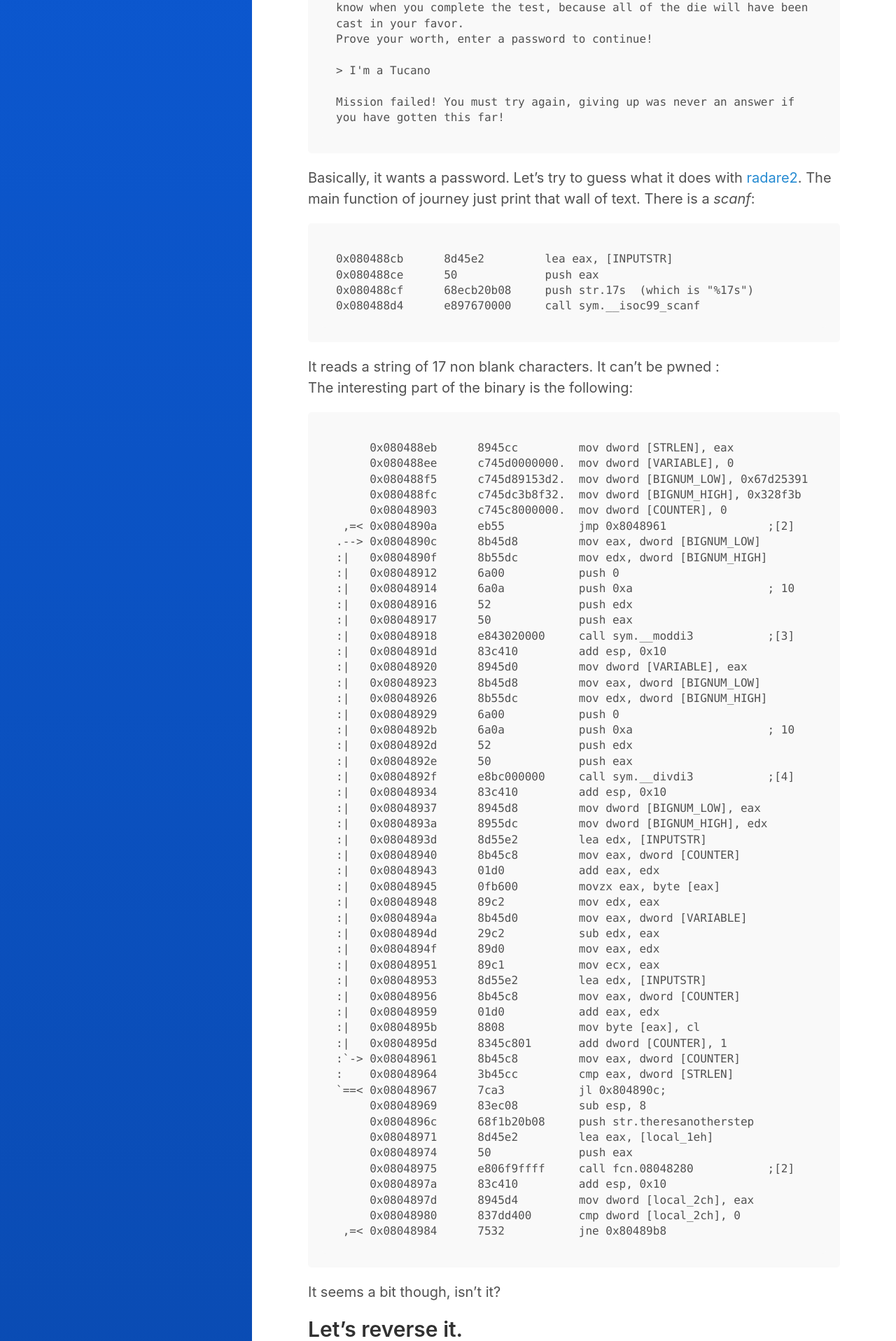
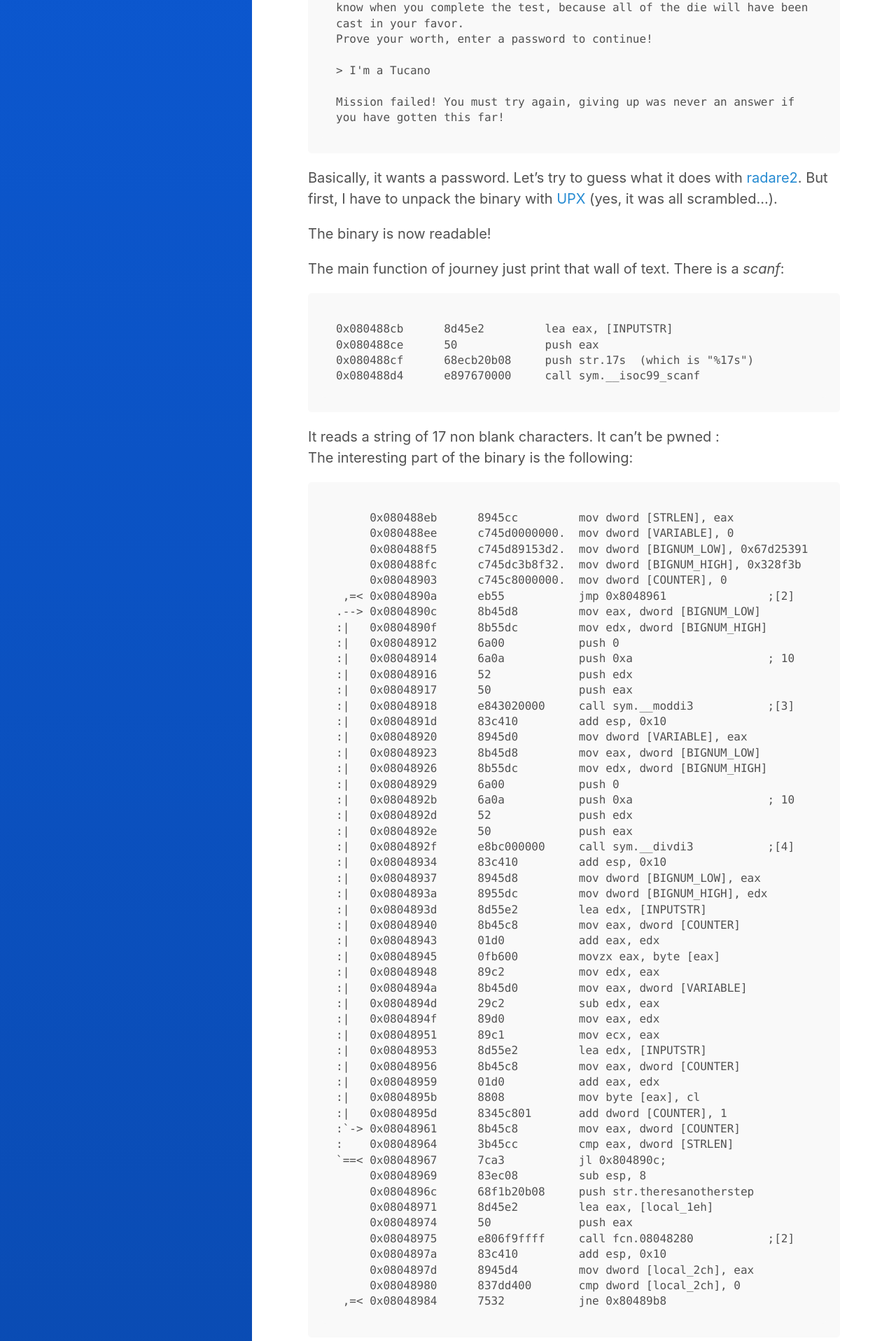
Before and after one commit to zangobot/zangobot.github.io, a Jekyll site: the page built from _posts/2018-04-01-swamp_pt1.md, in a window 1280 px wide. Shown: the part 447-2363 px from the top of the page at 70% size. Built offline with Jekyll 4.4.1, drawn with Linux system fonts in a browser that asks for light colours; some of the changed text lies outside the part shown.

Commit message:
UPX was missing

````diff
--- a/_posts/2018-04-01-swamp_pt1.md
+++ b/_posts/2018-04-01-swamp_pt1.md
@@ -24,6 +24,10 @@ Mission failed! You must try again, giving up was never an answer if
 you have gotten this far!
 ```
 Basically, it wants a password. Let's try to guess what it does with <span style="color: blue">[radare2](http://rada.re)</span>.
+But first, I have to unpack the binary with [UPX](https://upx.github.io/) (yes, it was all scrambled...).
+
+The binary is now readable!
+
 The main function of journey just print that wall of text. There is a *scanf*: <br>
 ```
 0x080488cb      8d45e2         lea eax, [INPUTSTR]
````
